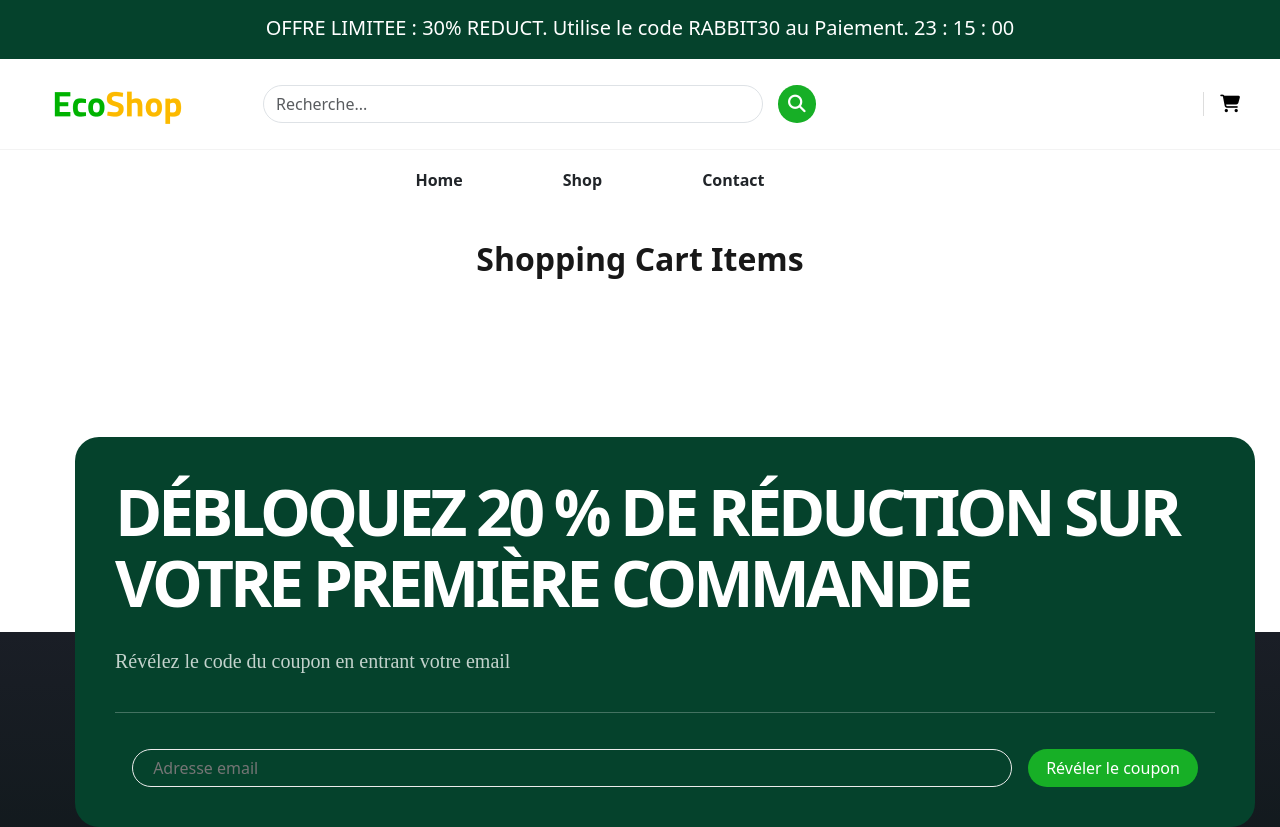
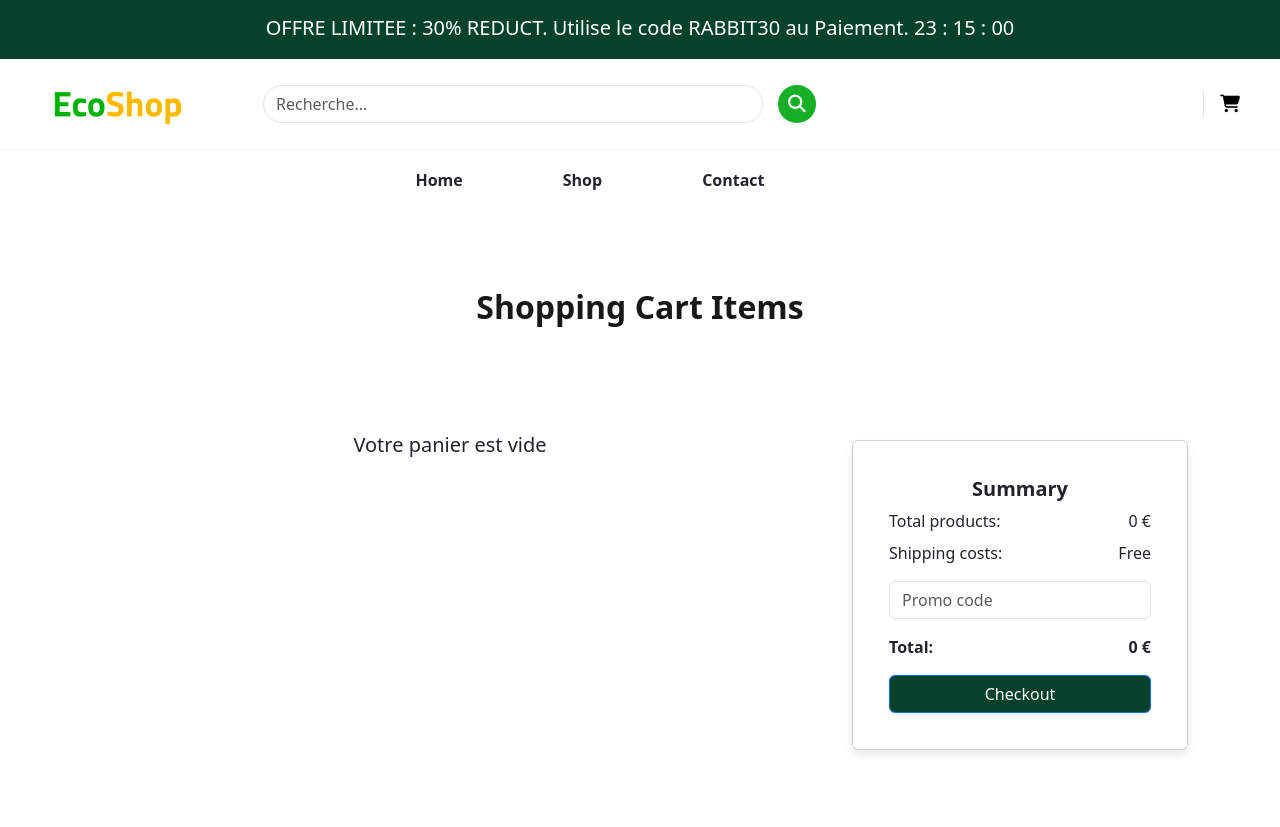
Before and after one commit to kevinCaris/Eco-Shop, a React (Create React App) app: page /cart in a window 1280 px wide. Shown: the top 827 px of the page. Built offline with nearby package versions, Linux system fonts and the light colour scheme.

Commit message:
Add cart page with product listing, quantity adjustment, and total calculation

```diff
--- a/src/Pages/Cart.js
+++ b/src/Pages/Cart.js
@@ -1,13 +1,83 @@
 import React from 'react';
+import { useCart } from '../Components/CartContext';
 
 const Cart = () => {
+  const { cartItems, mettreAJourQuantité, supprimerDuPanier, calculerTotal } = useCart();
 
   return (
-
+      <div className="container py-5">
          <div className='shop-hero'>
             <h2 className="mb-4 fw-bold">Shopping Cart Items</h2>
          </div>
 
+      <div className="row">
+        {/* Liste des articles */}
+       <div className="col-md-8">
+          {cartItems.length === 0 ? (
+            <p className="text-center fs-5 mx-auto my-auto">Votre panier est vide</p>
+          ) : (
+            cartItems.map((item) => (
+              <div key={item.id} className="row align-items-center mb-3 border-bottom pb-3">
+                {/* Image du produit - Prend toute la largeur en mobile */}
+                <div className="col-3 col-md-2 mb-3 mb-md-0">
+                  <img src={item.image} alt={item.title} className="img-fluid" />
+                </div>
+
+                {/* Détails du produit */}
+                <div className="col-9 col-md-3 mb-2 mb-md-0">
+                  <h5 className="fs-6">{item.title}</h5>
+                  <p className="text-muted mb-1">Color: {item.color}</p>
+                  <p className="text-muted">Size: {item.size}</p>
+                </div>
+
+                {/* Boutons de quantité - Centré en mobile */}
+                <div className="col-6 col-md-3 d-flex align-items-center justify-content-center mb-2 mb-md-0">
+                  <button className="btn btn-outline-secondary btn-sm" onClick={() => mettreAJourQuantité(item.id, item.quantity - 1)}>-</button>
+                  <span className="mx-2">{item.quantity}</span>
+                  <button className="btn btn-outline-secondary btn-sm" onClick={() => mettreAJourQuantité(item.id, item.quantity + 1)}>+</button>
+                </div>
+
+                {/* Prix du produit */}
+                <div className="col-3 col-md-2 text-center text-md-left mb-2 mb-md-0">
+                  <p className="fw-bold">{item.price} €</p>
+                </div>
+
+                {/* Bouton Supprimer - Aligner à droite en bureau, centré en mobile */}
+                <div className="col-3 col-md-2 text-end">
+                  <button className="btn btn-danger btn-sm" onClick={() => supprimerDuPanier(item.id)}>Remove</button>
+                </div>
+              </div>
+            ))
+          )}
+        </div>
+
+
+        {/* Résumé */}
+        <div className="col-md-4">
+          <div className="card">
+            <div className="card-body">
+              <h5 className="card-title fw-bold">Summary</h5>
+              <div className="d-flex justify-content-between">
+                <span>Total products:</span>
+                <span>{calculerTotal()} €</span>
+              </div>
+              <div className="d-flex justify-content-between mt-2">
+                <span>Shipping costs:</span>
+                <span>Free</span>
+              </div>
+              <div className="my-3">
+                <input type="text" className="form-control" placeholder="Promo code" />
+              </div>
+              <div className="d-flex justify-content-between fw-bold mt-3">
+                <span>Total:</span>
+                <span>{calculerTotal()} €</span>
+              </div>
+              <button className="btn btn-primary w-100 mt-3" >Checkout</button>
+            </div>
+          </div>
+        </div>
+      </div>
+    </div>
   );
 };
 
```
